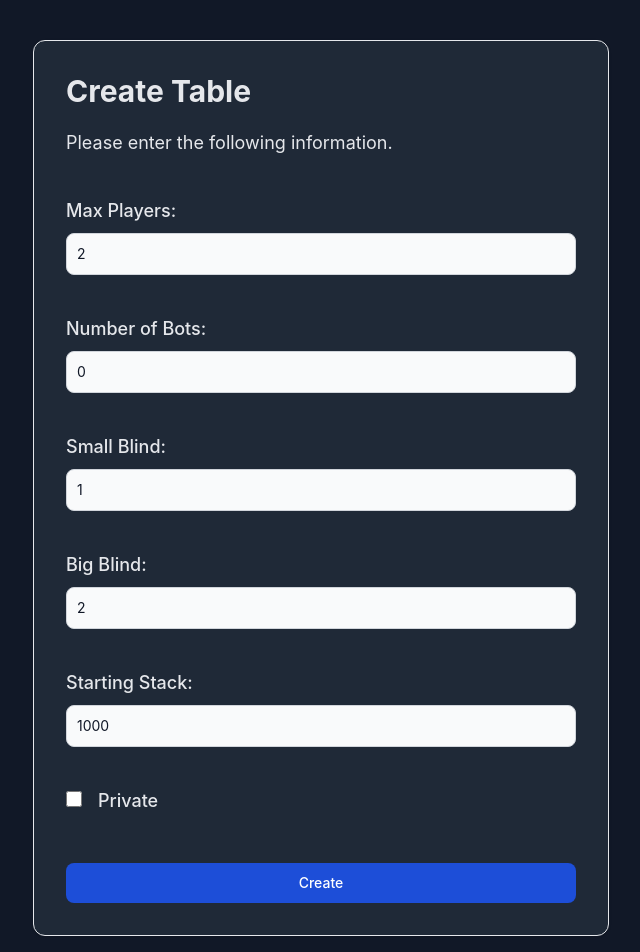
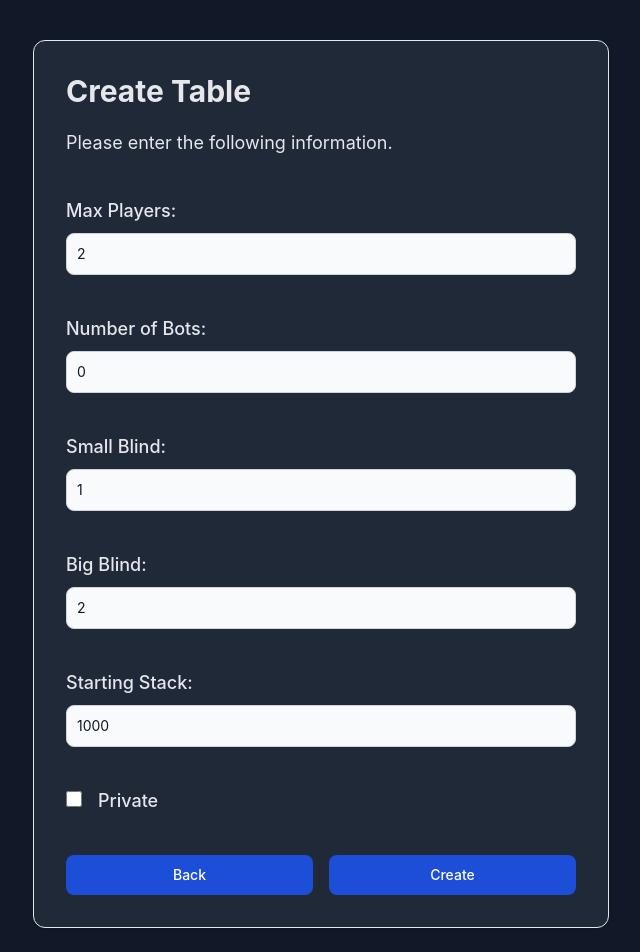
Before and after one commit to ajstarna/poker, a React (Create React App) app in the folder react-ui/: page /create in a window 1280 px wide. Shown: the top 952 px of the page, without its empty margins (319-959 px from the left). Built offline with nearby package versions, Linux system fonts and the light colour scheme; no server answers.

Commit message:
Add back buttons and leaving spinner.

```diff
--- a/react-ui/src/pages/Create.jsx
+++ b/react-ui/src/pages/Create.jsx
@@ -100,7 +100,11 @@
                             <TextInput type="password" name="password" value={this.state.password} onChange={this.handleChange} required />
                         </>
                     }
-                    <MenuButton type="submit" className="mt-10">Create</MenuButton>
+                    <div className="grid grid-cols-2 gap-4 mt-10">
+                        <MenuButton type="button" onClick={() => this.props.navigate("/menu")}>Back</MenuButton>
+                        <MenuButton type="submit">Create</MenuButton>
+                    </div>
+
                 </form>
             </MenuBody>
         );
--- a/react-ui/src/pages/JoinTable.jsx
+++ b/react-ui/src/pages/JoinTable.jsx
@@ -60,9 +60,10 @@
                             <TextInput type="password" name="password" value={this.state.password} onChange={this.handleChange} placeholder="Password" />
                         </div>
                     </div>
-                    <MenuButton className="mt-10" type="submit">
-                        Join Table
-                    </MenuButton>
+                    <div className="grid grid-cols-2 gap-4 mt-10">
+                        <MenuButton type="button" onClick={() => this.props.navigate("/menu")}>Back</MenuButton>
+                        <MenuButton type="submit" >Join Table</MenuButton>
+                    </div>
                 </form>
             </MenuBody>
         );
--- a/react-ui/src/pages/Lobby.jsx
+++ b/react-ui/src/pages/Lobby.jsx
@@ -55,15 +55,21 @@
                 <p className="text-3xl text-gray-200 font-bold mb-5">
                     Lobby
                 </p>
-                <MenuButton className="mt-10" onClick={this.refresh} >
-                    Refresh List
-                </MenuButton>
+                <div className="grid grid-cols-2 gap-4 mt-10">
+                    <MenuButton onClick={() => this.props.navigate("/menu")}>Back</MenuButton>
+                    <MenuButton onClick={this.refresh} >Refresh List</MenuButton>
+                </div>
                 <div className="mt-10">
-                    {this.props.tables?.map((table) => (
+                    {this.props.tables.length > 0 ? this.props.tables?.map((table) => (
                         <p key={table} onClick={() => this.join(table)} className="text-stone-200 p-4 mt-2 w-full bg-gray-700 hover:bg-gray-800 active:bg-gray-900 border-gray-600 border-2">
                             {table}
                         </p>
-                    ))}
+                    )) : (
+                        <p className="text-stone-200 p-4 mt-2 w-full bg-gray-700 border-gray-600 border-2 text-center" >
+                            There are currenly no public tables listed.
+                        </p>
+                    )
+                    }
                 </div>
             </MenuBody>
         );
--- a/react-ui/src/pages/Table.jsx
+++ b/react-ui/src/pages/Table.jsx
@@ -12,6 +12,7 @@
 
         this.state = {
             betSize: 0,
+            leaving: false,
             selectedTextWindow: "chat",
             chatMessage: ""
         }
@@ -151,6 +152,7 @@
     }
 
     handleLeave(_) {
+        this.setState({ leaving: true });
         let data = { "msg_type": "leave" };
         this.sendToWS(data);
     }
@@ -214,7 +216,20 @@
                     <div className="absolute p-4 top-0 right-0">
                         <p className="text-gray-200">
                             <ActionButton onClick={this.handleLeave}>
-                                Leave Table
+                                {
+                                    this.state.leaving ?
+                                        <>
+                                            <div role="status" className="flex items-center justify-center">
+                                                <span>Leaving...</span>
+                                                <svg aria-hidden="true" className="w-4 h-4 ml-4 text-gray-800 animate-spin fill-blue-200" viewBox="0 0 100 101" fill="none" xmlns="http://www.w3.org/2000/svg">
+                                                    <path d="M100 50.5908C100 78.2051 77.6142 100.591 50 100.591C22.3858 100.591 0 78.2051 0 50.5908C0 22.9766 22.3858 0.59082 50 0.59082C77.6142 0.59082 100 22.9766 100 50.5908ZM9.08144 50.5908C9.08144 73.1895 27.4013 91.5094 50 91.5094C72.5987 91.5094 90.9186 73.1895 90.9186 50.5908C90.9186 27.9921 72.5987 9.67226 50 9.67226C27.4013 9.67226 9.08144 27.9921 9.08144 50.5908Z" fill="currentColor" />
+                                                    <path d="M93.9676 39.0409C96.393 38.4038 97.8624 35.9116 97.0079 33.5539C95.2932 28.8227 92.871 24.3692 89.8167 20.348C85.8452 15.1192 80.8826 10.7238 75.2124 7.41289C69.5422 4.10194 63.2754 1.94025 56.7698 1.05124C51.7666 0.367541 46.6976 0.446843 41.7345 1.27873C39.2613 1.69328 37.813 4.19778 38.4501 6.62326C39.0873 9.04874 41.5694 10.4717 44.0505 10.1071C47.8511 9.54855 51.7191 9.52689 55.5402 10.0491C60.8642 10.7766 65.9928 12.5457 70.6331 15.2552C75.2735 17.9648 79.3347 21.5619 82.5849 25.841C84.9175 28.9121 86.7997 32.2913 88.1811 35.8758C89.083 38.2158 91.5421 39.6781 93.9676 39.0409Z" fill="currentFill" />
+                                                </svg>
+                                            </div>
+                                        </>
+                                        : "Leave Table"
+                                }
+
                             </ActionButton>
                         </p>
                     </div>
```
